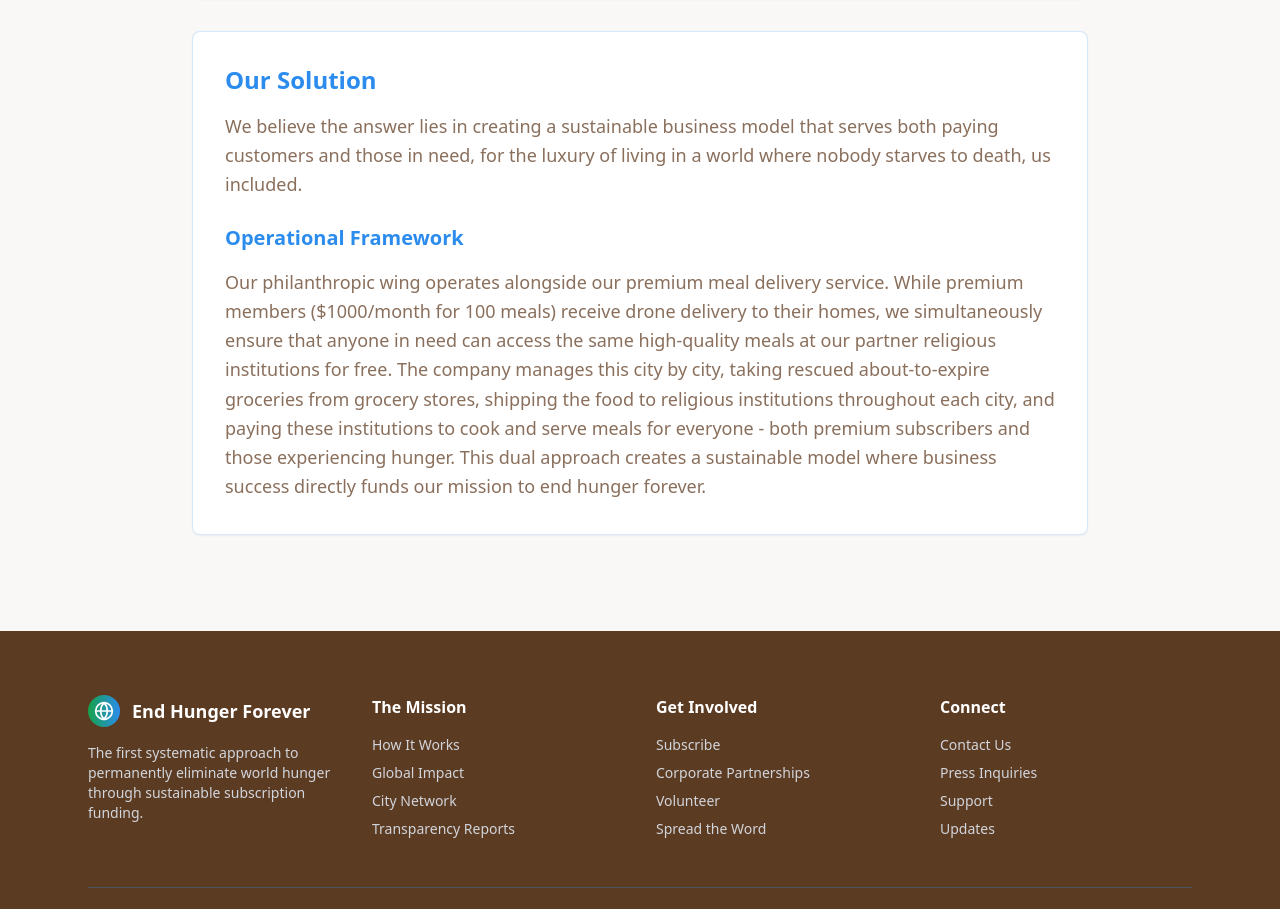
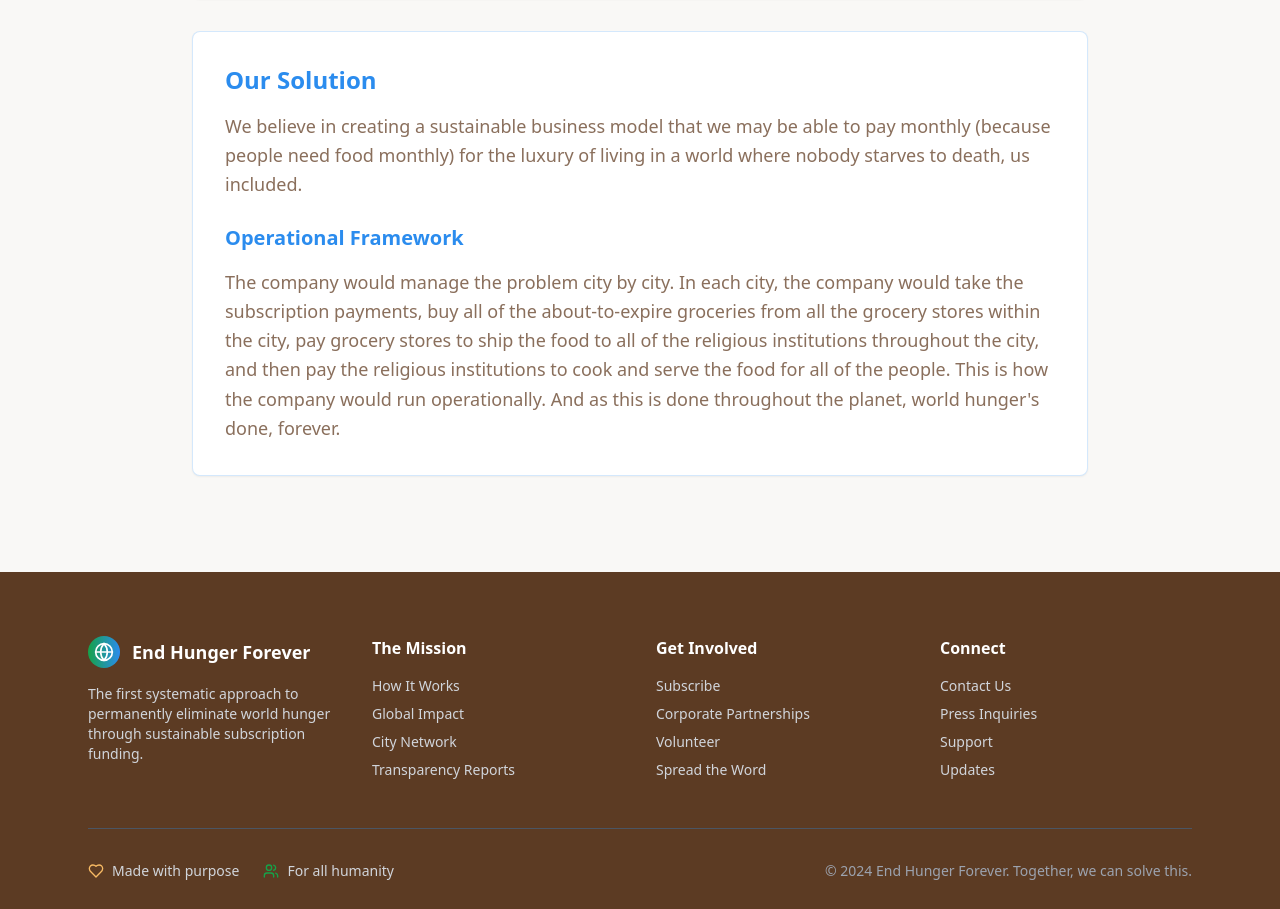
Before and after one commit to adityanarayanan95-collab/end-hunger-now, a React (Vite) app: page /moral-fiber in a window 1280 px wide. Shown: the part 851-1760 px from the top of the page. Built offline with nearby package versions, Linux system fonts and the light colour scheme.

Commit message:
Update Moral Fiber description
Updated the "Our Solution" section on the Moral Fiber page to include the specified text about monthly payments for a world without starvation and the operational framework for managing the problem city by city.

```diff
--- a/src/pages/MoralFiber.tsx
+++ b/src/pages/MoralFiber.tsx
@@ -51,19 +51,17 @@ const MoralFiber = () => {
               <CardContent className="p-8">
                 <h2 className="text-2xl font-bold text-trust mb-4">Our Solution</h2>
                 <p className="text-lg text-muted-foreground leading-relaxed mb-6">
-                  We believe the answer lies in creating a sustainable business model that serves both paying customers
-                  and those in need, for the luxury of living in a world where nobody starves to death, us included.
+                  We believe in creating a sustainable business model that we may be able to pay monthly (because people need food monthly) for the luxury of living
+                  in a world where nobody starves to death, us included.
                 </p>
 
                 <h3 className="text-xl font-semibold text-trust mb-4">Operational Framework</h3>
                 <p className="text-lg text-muted-foreground leading-relaxed">
-                  Our philanthropic wing operates alongside our premium meal delivery service. While premium members
-                  ($1000/month for 100 meals) receive drone delivery to their homes, we simultaneously ensure that
-                  anyone in need can access the same high-quality meals at our partner religious institutions for free.
-                  The company manages this city by city, taking rescued about-to-expire groceries from grocery stores,
-                  shipping the food to religious institutions throughout each city, and paying these institutions to
-                  cook and serve meals for everyone - both premium subscribers and those experiencing hunger. This dual
-                  approach creates a sustainable model where business success directly funds our mission to end hunger forever.
+                  The company would manage the problem city by city. In each city, the company would take the subscription payments, buy all of the about-to-expire groceries from all
+                  the grocery stores within the city, pay grocery stores to ship the food to all of the religious
+                  institutions throughout the city, and then pay the religious institutions to cook and serve the food
+                  for all of the people. This is how the company would run operationally. And as this is done throughout
+                  the planet, world hunger's done, forever.
                 </p>
               </CardContent>
             </Card>
```
